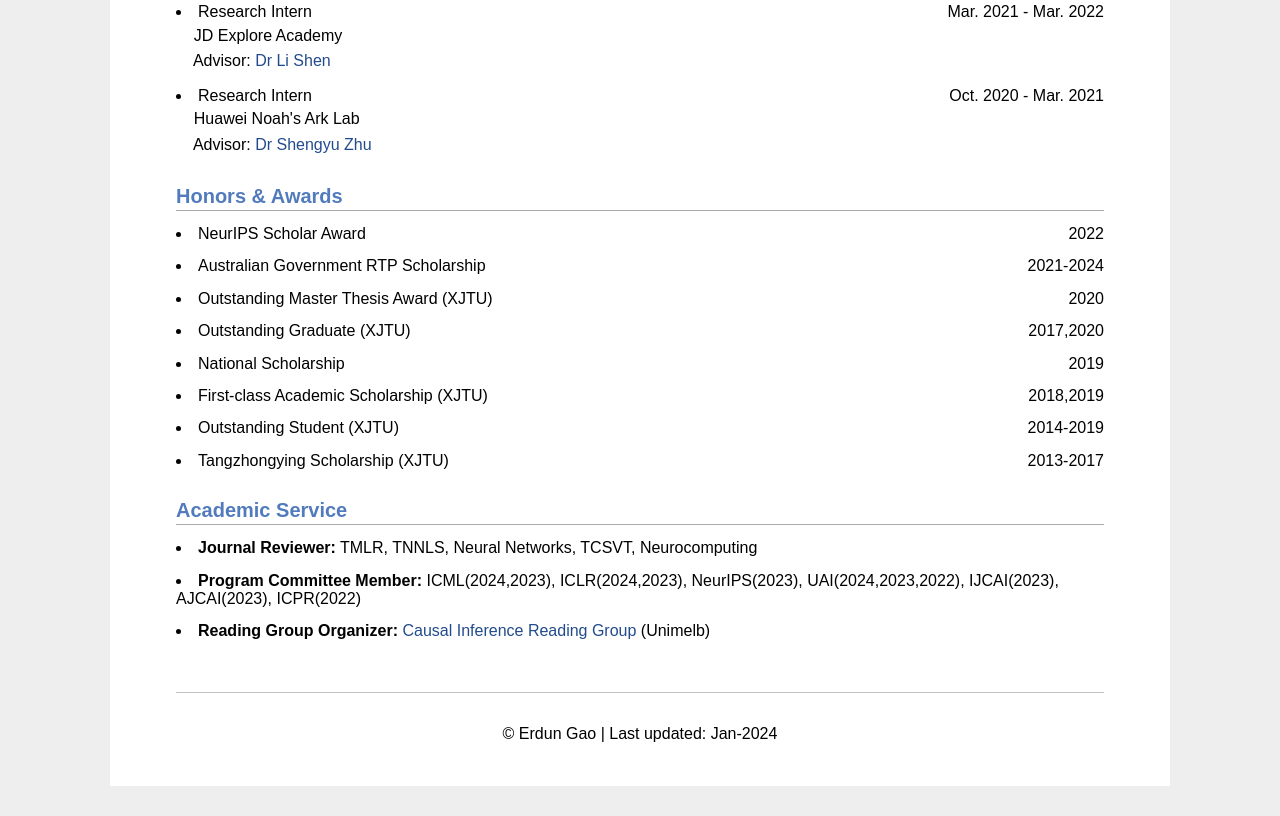
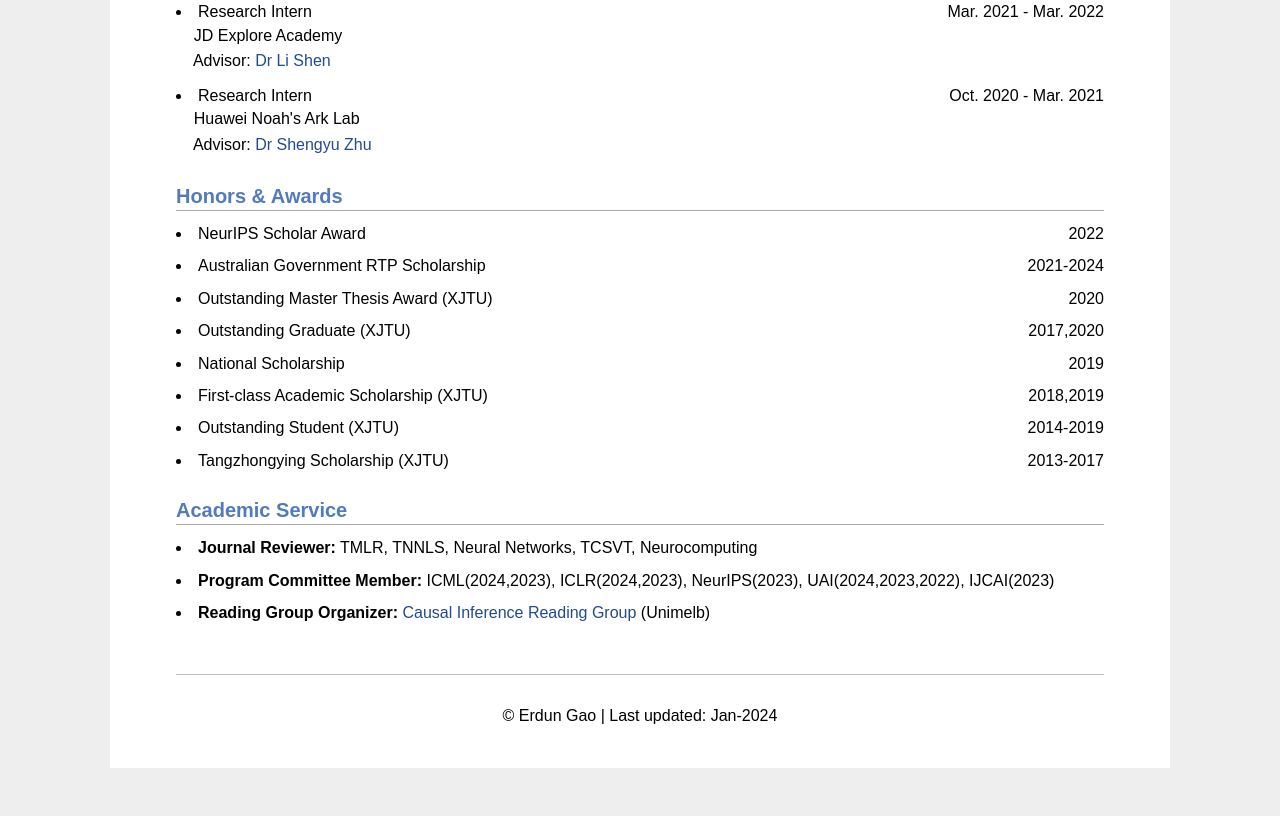
Before and after one commit to ErdunGAO/erdungao.github.io, a plain HTML site: page index.html in a window 1280 px wide. Shown: the part 1374-2190 px from the top of the page. Drawn offline with Linux system fonts and the light colour scheme.

Commit message:
Update index.html

```diff
--- a/index.html
+++ b/index.html
@@ -39,7 +39,7 @@
 					<br>
 					Address: 223 Peter Hall Building, Parkville, Melbourne<br>
 					E-mail: erdun.gao at student.unimelb.edu.au<br>
-					&nbsp;&nbsp;&nbsp; erdun.gao at outlook.com<br>
+					erdun.gao at outlook.com<br>
 
 				</font></p>
 
@@ -178,7 +178,8 @@ TMLR, TNNLS, Neural Networks, TCSVT, Neurocomputing
 
 <li>
 <b>Program Committee Member:</b>
-ICML(2024,2023), ICLR(2024,2023), NeurIPS(2023), UAI(2024,2023,2022), IJCAI(2023), AJCAI(2023), ICPR(2022)
+ICML(2024,2023), ICLR(2024,2023), NeurIPS(2023), UAI(2024,2023,2022), IJCAI(2023)
+<!-- 	, AJCAI(2023), ICPR(2022) -->
 <p style="margin-top:3px"></p>
 </li>
 
```
